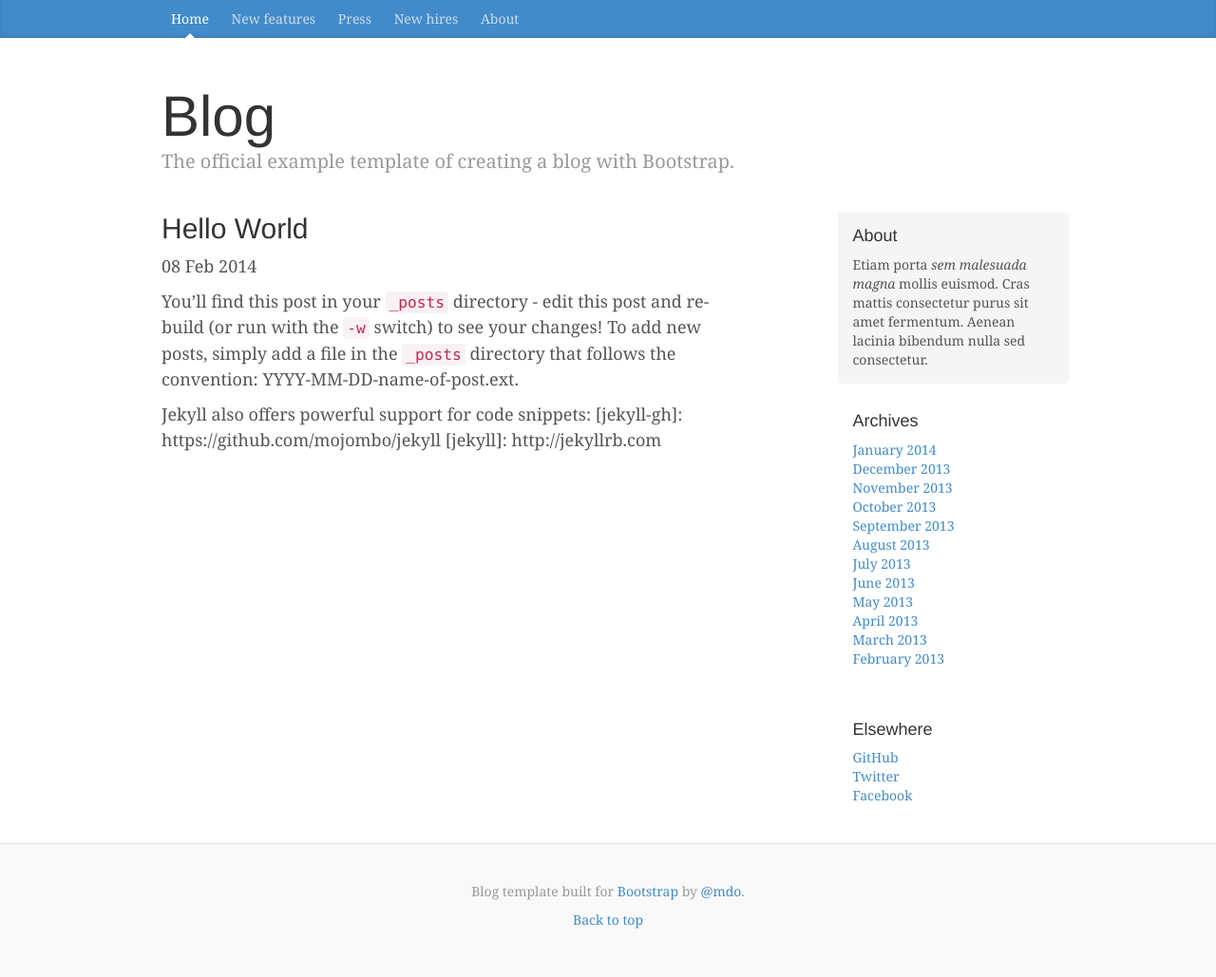
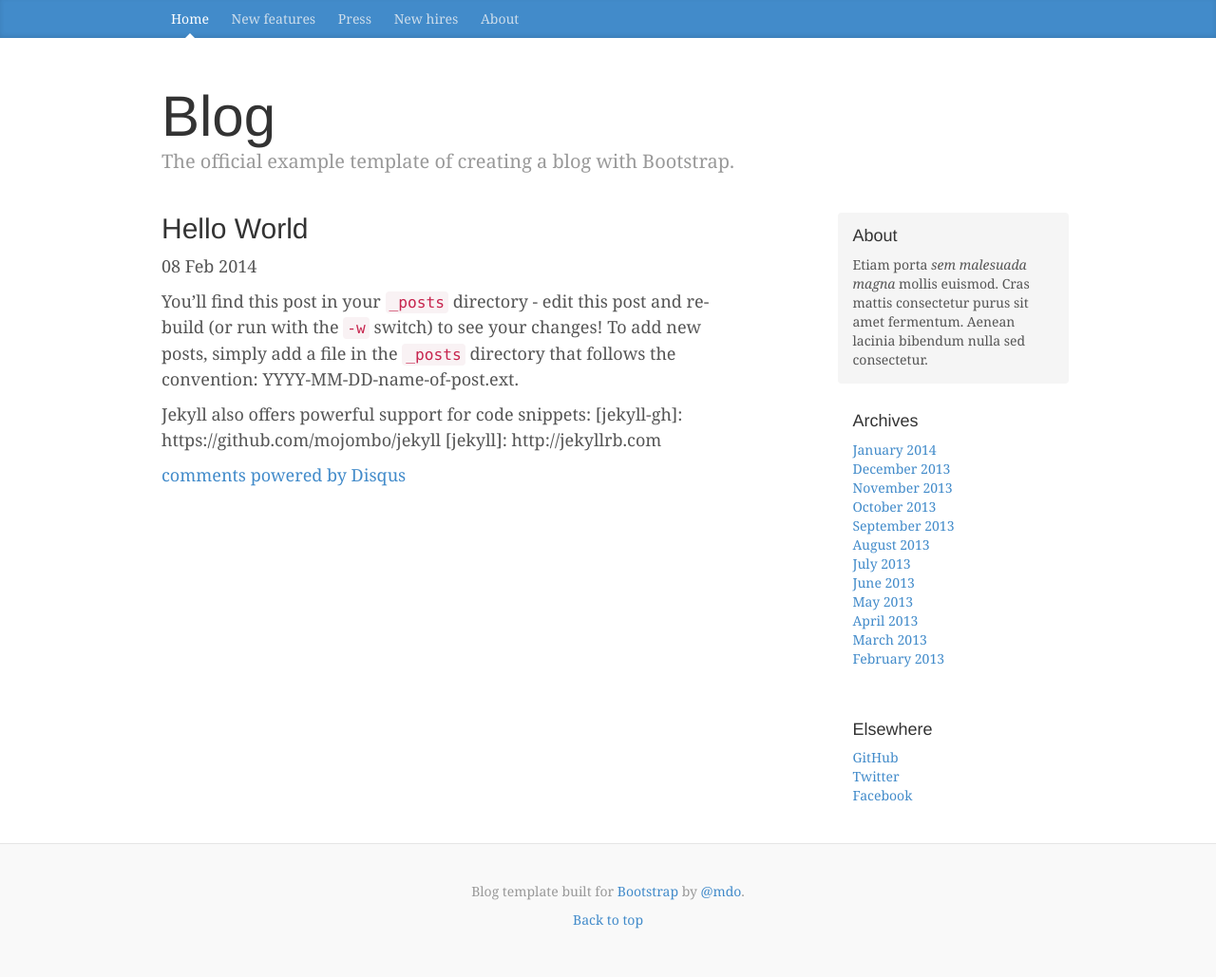
Before and after one commit to Mailyfesux/Mailyfesux.github.io, a Jekyll site: the page built from _posts/2014-02-08-hello-world.markdown, in a window 1280 px wide. Shown: the whole page at 95% size. Built offline with Jekyll 4.4.1, drawn with Linux system fonts in a browser that asks for light colours; Markdown is read by kramdown in place of the engine named in the settings; comment, search, counter and statistics services are not loaded; part of the change alters nothing that is shown.

Commit message:
Added disqus commenting system

```diff
--- a/_layouts/post.html
+++ b/_layouts/post.html
@@ -7,3 +7,18 @@ layout: default
 <div class="post">
 {{ content }}
 </div>
+
+    <div id="disqus_thread"></div>
+    <script type="text/javascript">
+        /* * * CONFIGURATION VARIABLES: EDIT BEFORE PASTING INTO YOUR WEBPAGE * * */
+        var disqus_shortname = 'blogdennischen'; // required: replace example with your forum shortname
+
+        /* * * DON'T EDIT BELOW THIS LINE * * */
+        (function() {
+            var dsq = document.createElement('script'); dsq.type = 'text/javascript'; dsq.async = true;
+            dsq.src = '//' + disqus_shortname + '.disqus.com/embed.js';
+            (document.getElementsByTagName('head')[0] || document.getElementsByTagName('body')[0]).appendChild(dsq);
+        })();
+    </script>
+    <noscript>Please enable JavaScript to view the <a href="http://disqus.com/?ref_noscript">comments powered by Disqus.</a></noscript>
+    <a href="http://disqus.com" class="dsq-brlink">comments powered by <span class="logo-disqus">Disqus</span></a>
```
